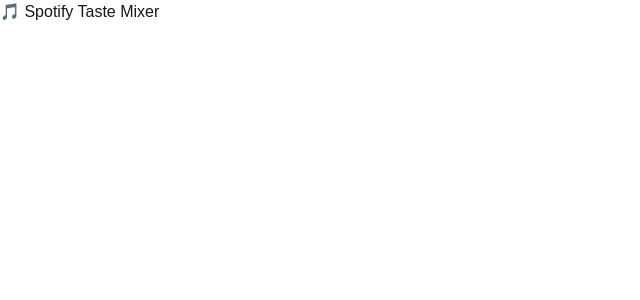
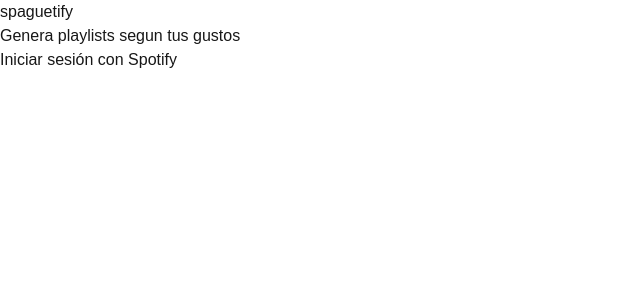
Before and after one commit to juliosoria9/proyectoweb_2, a Next.js app in the folder spotify/: page / in a window 1280 px wide. Shown: the top 300 px of the page, without its empty margins (0-640 px from the left). Built offline with nearby package versions, Linux system fonts and the light colour scheme.

Commit message:
ya podemos conectarnos a spotify con el token y esa pesca
me estaba cascando :c pero ya consegui acceder a la api

```diff
--- a/spotify/src/app/auth/callback/page.js
+++ b/spotify/src/app/auth/callback/page.js
@@ -32,7 +32,7 @@
     const savedState = localStorage.getItem('spotify_auth_state');
     if (!state || state !== savedState) {
       setError('Error de validación de seguridad (CSRF). Intenta iniciar sesión de nuevo.');
-      localStorageStorage.removeItem('spotify_auth_state');
+      localStorage.removeItem('spotify_auth_state');
       return;
     }
 
--- a/spotify/src/app/dashboard/page.js
+++ b/spotify/src/app/dashboard/page.js
@@ -0,0 +1,33 @@
+'use client';
+
+import { useEffect, useState } from 'react';
+import { useRouter } from 'next/navigation';
+import { isAuthenticated, logout } from '@/lib/auth';
+
+export default function DashboardPage() {
+	const router = useRouter();
+	const [ready, setReady] = useState(false);
+
+	useEffect(() => {
+		// Si no hay token, vuelve al inicio
+		if (!isAuthenticated()) {
+			router.push('/');
+			return;
+		}
+		setReady(true);
+	}, [router]);
+
+	if (!ready) {
+		return <div>Cargando...</div>;
+	}
+
+	return (
+		<div>
+			<h1>Dashboard</h1>
+			<p>Aqui ira el panel con widgets y playlist.</p>
+			<button type="button" onClick={() => { logout(); router.push('/'); }}>
+				Cerrar sesión
+			</button>
+		</div>
+	);
+}
--- a/spotify/src/app/page.js
+++ b/spotify/src/app/page.js
@@ -8,7 +8,6 @@
   const router = useRouter();
 
   useEffect(() => {
-    // Si ya está autenticado, redirigir al dashboard
     if (isAuthenticated()) {
       router.push('/dashboard');
     }
@@ -19,8 +18,12 @@
   };
 
   return (
-      <>
-        🎵 Spotify Taste Mixer
-      </>
+    <div>
+      <h1>spaguetify</h1>
+      <p>Genera playlists segun tus gustos</p>
+      <a href="#" onClick={(e) => { e.preventDefault(); handleLogin(); }}>
+        Iniciar sesión con Spotify
+      </a>
+    </div>
   );
 }
```
